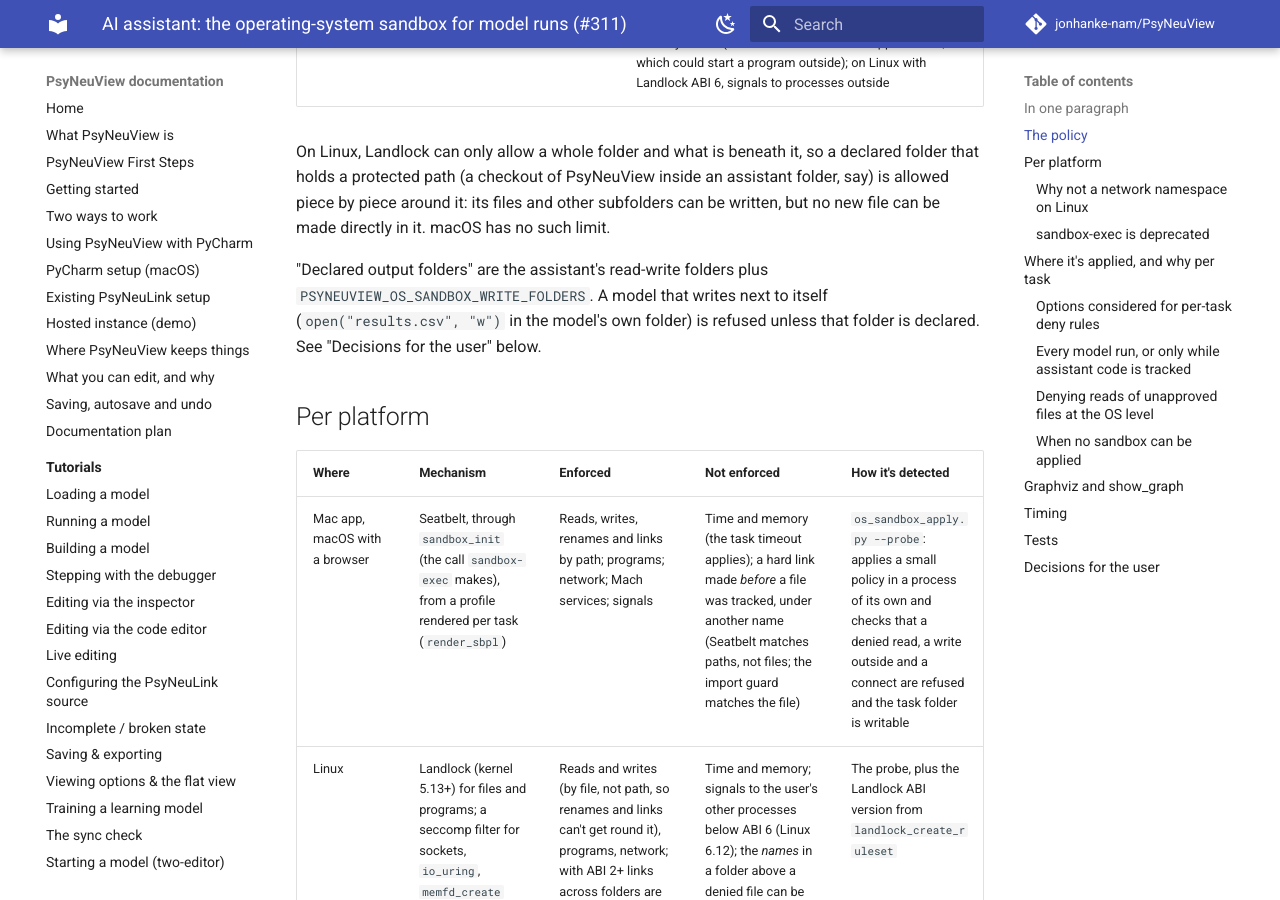
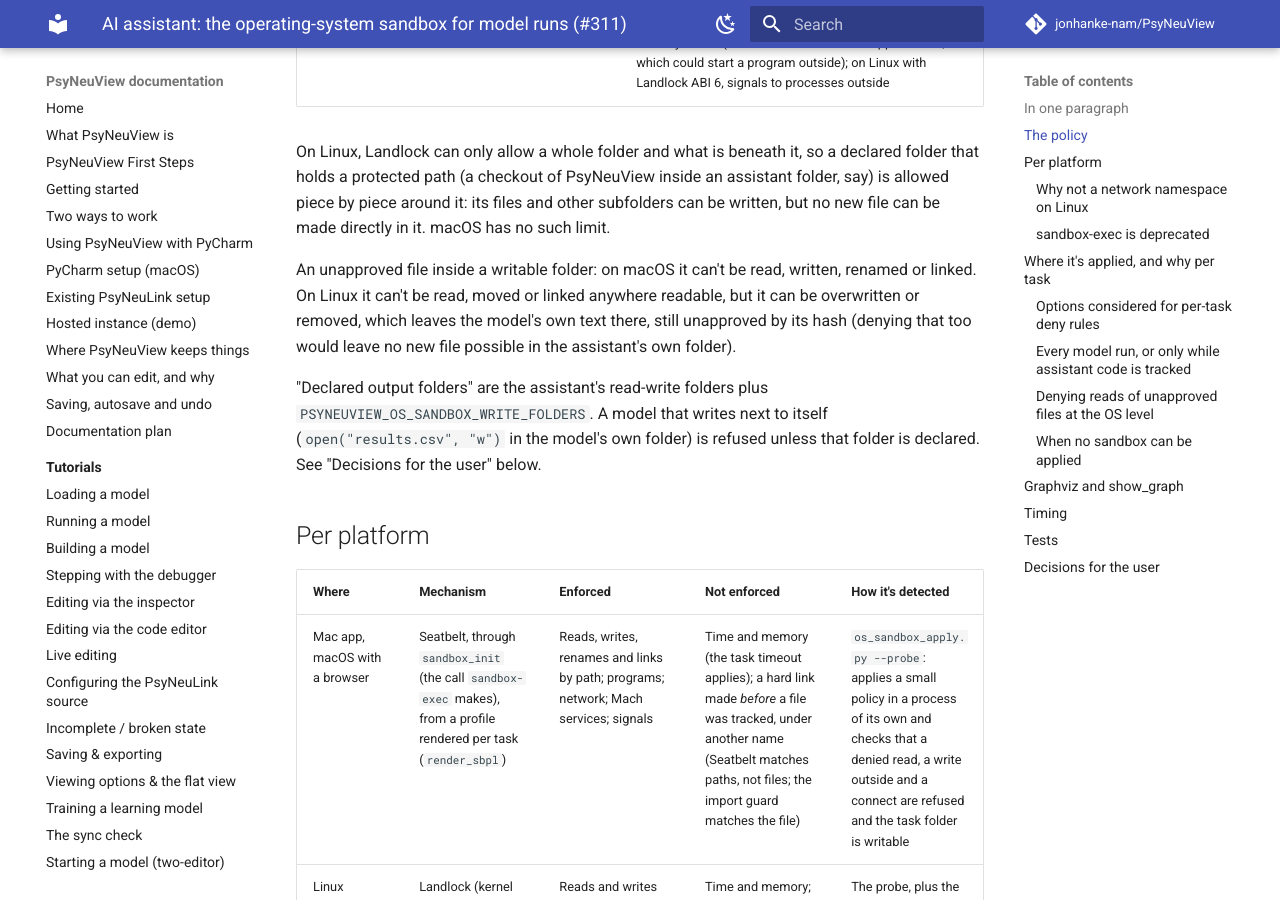
Before and after one commit to jonhanke-nam/PsyNeuView, an MkDocs documentation site: the page built from docs/ai-assistant/os-sandbox.md, in a window 1280 px wide and 900 px high, scrolled down 1728 px. Built offline with MkDocs 1.6.1 and Material for MkDocs 9.7.7, drawn with Linux system fonts in a browser that asks for light colours; comment, search, counter and statistics services are not loaded.

Commit message:
Docs: what a model can do to an unapproved file in a writable folder, per platform (#311)
Co-Authored-By: Claude Opus 5.5 <noreply@anthropic.com>

```diff
--- a/docs/ai-assistant/os-sandbox.md
+++ b/docs/ai-assistant/os-sandbox.md
@@ -46,6 +46,12 @@ a declared folder that holds a protected path (a checkout of PsyNeuView
 inside an assistant folder, say) is allowed piece by piece around it: its
 files and other subfolders can be written, but no new file can be made
 directly in it. macOS has no such limit.
+
+An unapproved file inside a writable folder: on macOS it can't be read,
+written, renamed or linked. On Linux it can't be read, moved or linked
+anywhere readable, but it can be overwritten or removed, which leaves the
+model's own text there, still unapproved by its hash (denying that too
+would leave no new file possible in the assistant's own folder).
 
 "Declared output folders" are the assistant's read-write folders plus
 `PSYNEUVIEW_OS_SANDBOX_WRITE_FOLDERS`. A model that writes next to itself
```
